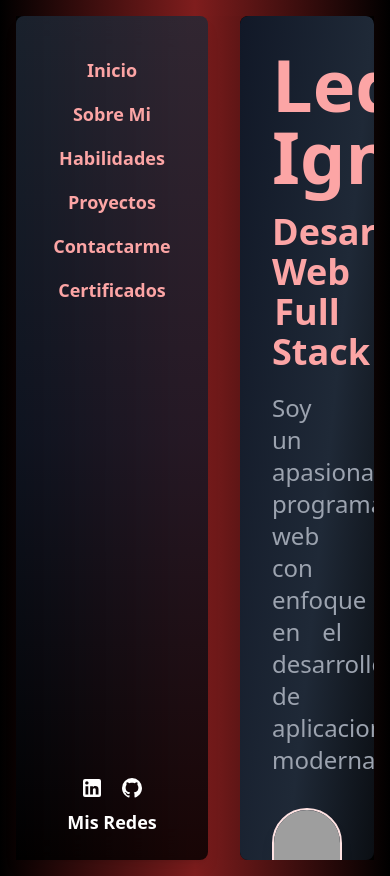
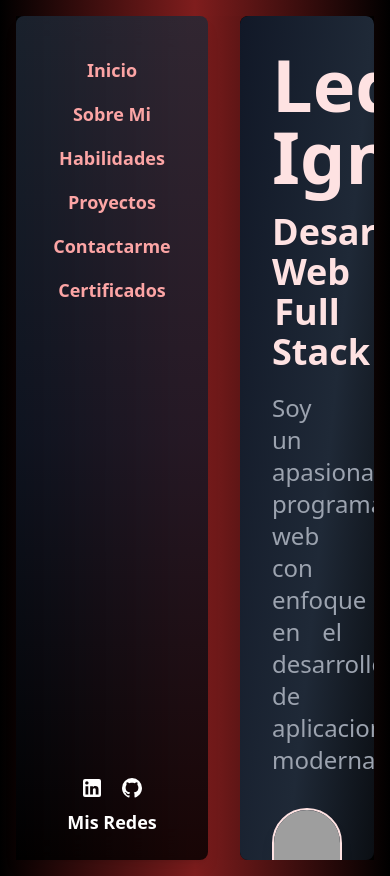
Before and after one commit to NachoLedesma33/Portfolio-Ledesma-Ignacio, a Next.js app: page / in a window 390 px wide. Built offline with nearby package versions, Linux system fonts and the light colour scheme; grey boxes are pictures that could not be loaded.

Commit message:
change style in AboutMe and Home

```diff
--- a/src/app/Components/AboutMe.tsx
+++ b/src/app/Components/AboutMe.tsx
@@ -3,7 +3,7 @@ import { motion } from "framer-motion";
 
 const AboutMe: React.FC = () => {
   return (
-    <div className="bg-gradient-to-br from-gray-900 via-gray-800 to-black min-h-screen p-8 text-red-300 flex flex-col justify-center items-center rounded-lg">
+    <div className="bg-gradient-to-br from-gray-900 via-gray-800 to-black min-h-screen p-8 text-red-100 flex flex-col justify-center items-center rounded-lg">
       {" "}
       <motion.h1
         initial={{ opacity: 0, y: -50 }}
--- a/src/app/Components/Home.tsx
+++ b/src/app/Components/Home.tsx
@@ -4,7 +4,7 @@ import { motion } from "framer-motion"; // Importamos motion de framer-motion
 
 const Home: React.FC = () => {
   return (
-    <div className="bg-gradient-to-br from-gray-900 via-gray-800 to-black min-h-screen p-8 text-red-300 flex flex-col lg:flex-row justify-center items-center rounded-lg">
+    <div className="bg-gradient-to-br from-gray-900 via-gray-800 to-black min-h-screen p-8 text-red-100 flex flex-col lg:flex-row justify-center items-center rounded-lg">
 
       <motion.div
         className="w-full lg:w-1/2 text-center lg:text-left"
```
